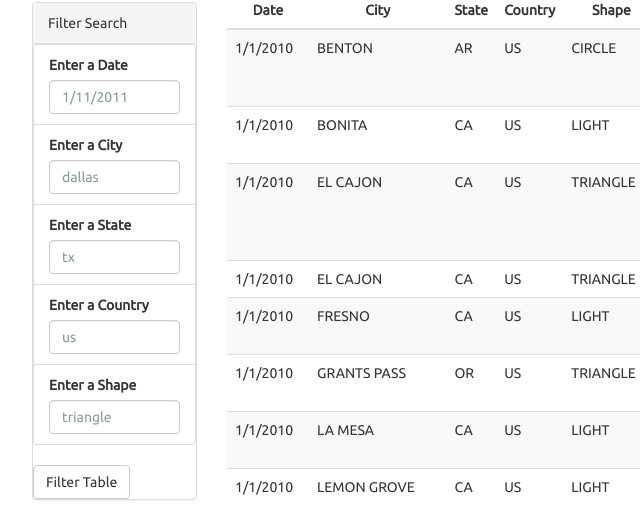
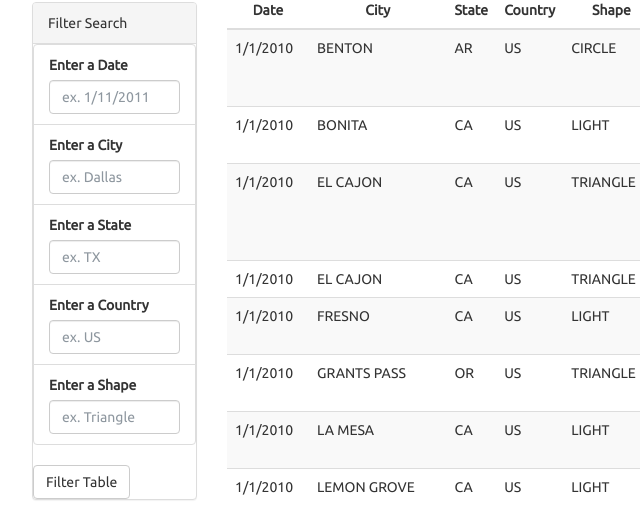
Before and after one commit to abordetskiy/UFO-Sightings-Database, a plain HTML site: page Instructions/StarterCode/index.html in a window 1280 px wide. Shown: the part 670-1185 px from the top of the page, 38-678 px from the left. Drawn offline with nearby package versions, Linux system fonts and the light colour scheme.

Commit message:
fix: update placeholders in search fields

```diff
--- a/Instructions/StarterCode/index.html
+++ b/Instructions/StarterCode/index.html
@@ -38,27 +38,27 @@
 
                       <li class="filter list-group-item">
                         <label for="date">Enter a Date</label>
-                        <input class="form-control" id="datetime" type="text" placeholder="1/11/2011">
+                        <input class="form-control" id="datetime" type="text" placeholder="ex. 1/11/2011">
                       </li>
 
                       <li class="filter list-group-item">
                         <label for="city">Enter a City</label>
-                        <input class="form-control" id="city" type="text" placeholder="dallas">
+                        <input class="form-control" id="city" type="text" placeholder="ex. Dallas">
                       </li>
 
                       <li class="filter list-group-item">
                         <label for="state">Enter a State</label>
-                        <input class="form-control" id="state" type="text" placeholder="tx">
+                        <input class="form-control" id="state" type="text" placeholder="ex. TX">
                       </li>
 
                       <li class="filter list-group-item">
                         <label for="country">Enter a Country</label>
-                        <input class="form-control" id="country" type="text" placeholder="us">
+                        <input class="form-control" id="country" type="text" placeholder="ex. US">
                       </li>
 
                       <li class="filter list-group-item">
                         <label for="date">Enter a Shape</label>
-                        <input class="form-control" id="shape" type="text" placeholder="triangle">
+                        <input class="form-control" id="shape" type="text" placeholder="ex. Triangle">
                       </li>
 
                     </ul>
```
